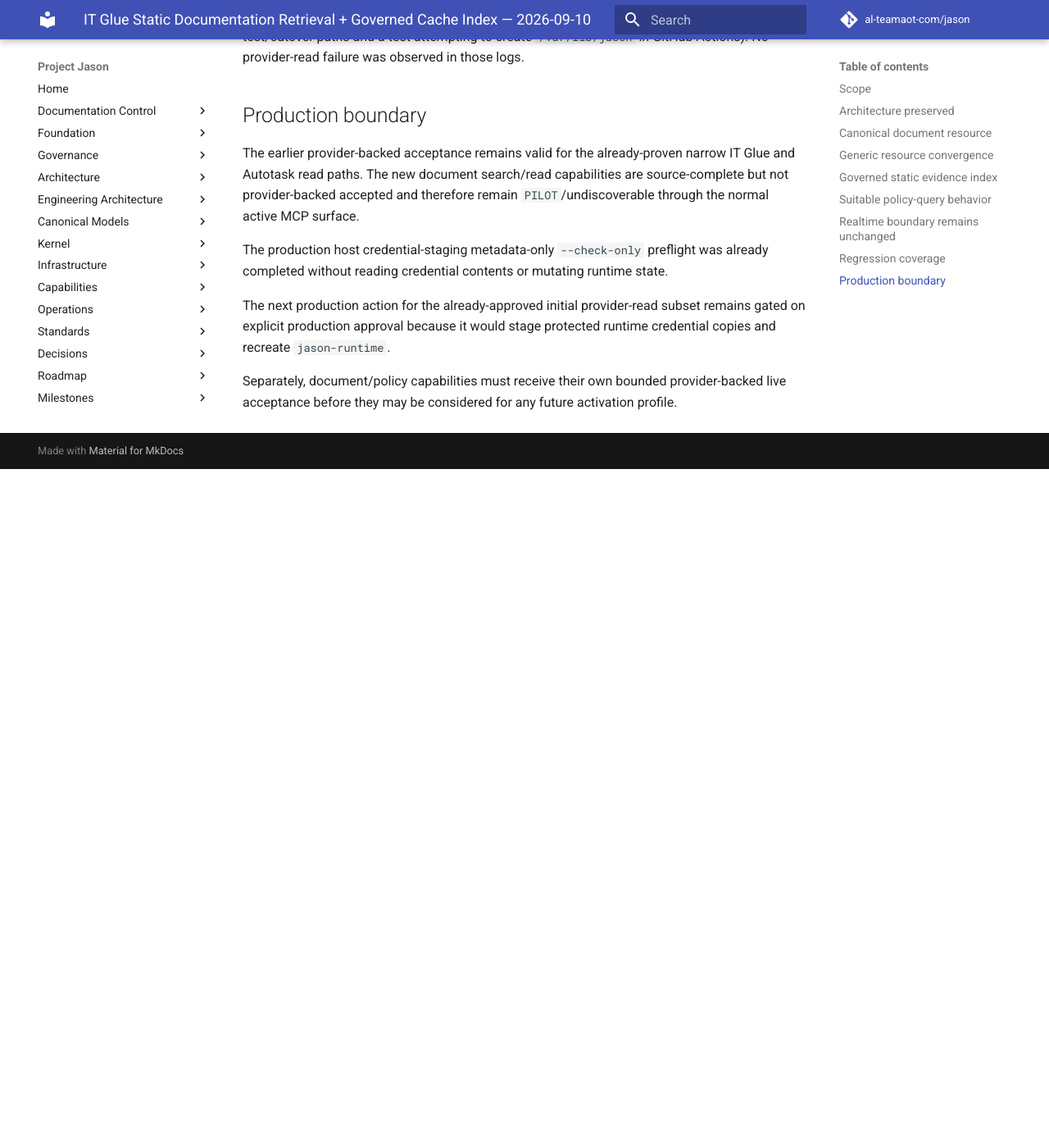
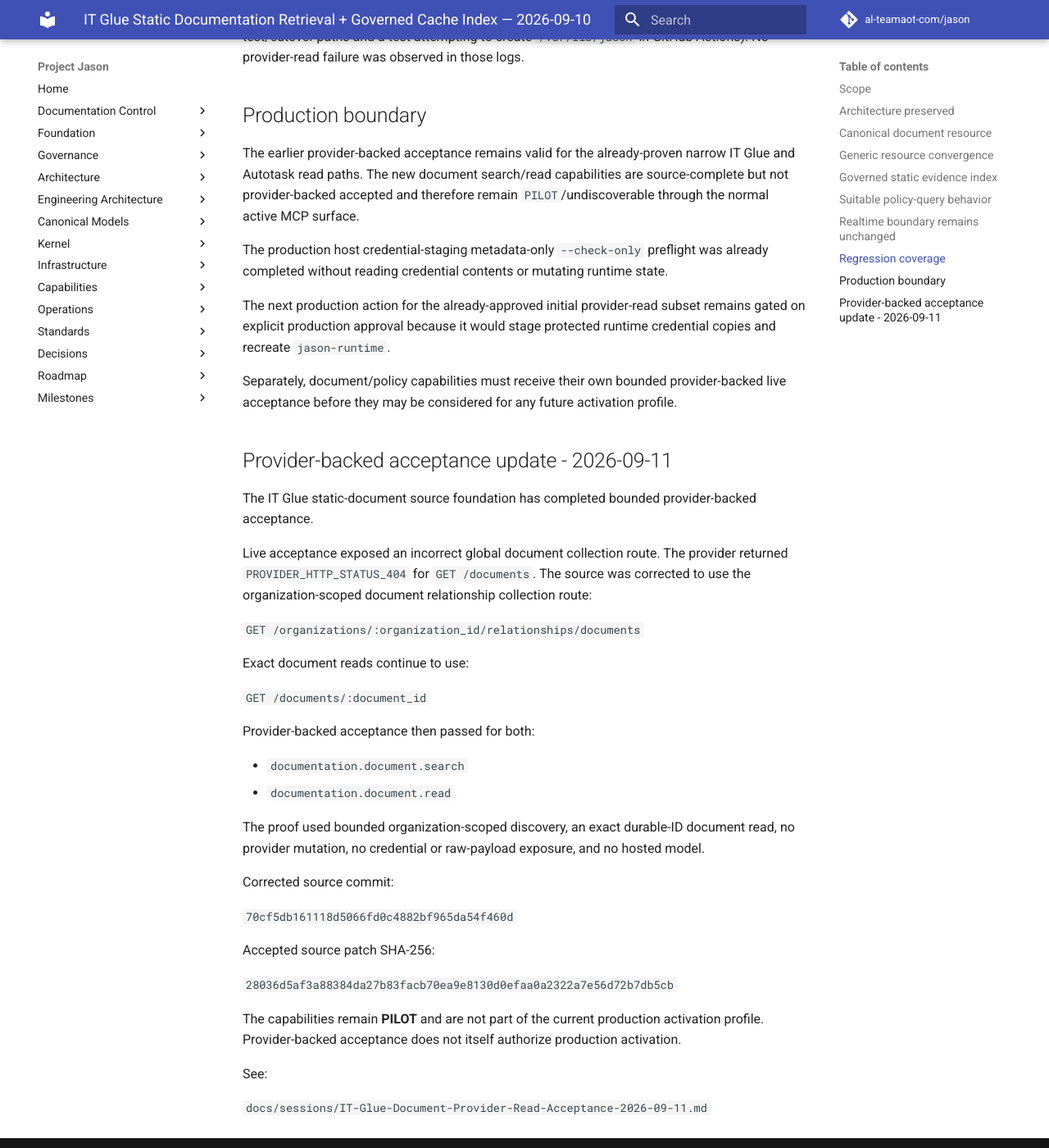
Before and after one commit to al-teamaot-com/jason, an MkDocs documentation site: the page built from docs/sessions/IT-Glue-Static-Documentation-Cache-Index-2026-09-10.md, in a window 1280 px wide and 1400 px high, scrolled down 3848 px. Shown: the whole window at 82% size. Built offline with MkDocs 1.6.1 and Material for MkDocs 9.7.7, drawn with Linux system fonts in a browser that asks for light colours; comment, search, counter and statistics services are not loaded; before the commit the page ends 4420 px from its top, so only the background shows below that.

Commit message:
Record IT Glue document provider acceptance

```diff
--- a/docs/sessions/IT-Glue-Static-Documentation-Cache-Index-2026-09-10.md
+++ b/docs/sessions/IT-Glue-Static-Documentation-Cache-Index-2026-09-10.md
@@ -126,3 +126,36 @@
 The next production action for the already-approved initial provider-read subset remains gated on explicit production approval because it would stage protected runtime credential copies and recreate `jason-runtime`.
 
 Separately, document/policy capabilities must receive their own bounded provider-backed live acceptance before they may be considered for any future activation profile.
+
+## Provider-backed acceptance update - 2026-09-11
+
+The IT Glue static-document source foundation has completed bounded provider-backed acceptance.
+
+Live acceptance exposed an incorrect global document collection route. The provider returned `PROVIDER_HTTP_STATUS_404` for `GET /documents`. The source was corrected to use the organization-scoped document relationship collection route:
+
+`GET /organizations/:organization_id/relationships/documents`
+
+Exact document reads continue to use:
+
+`GET /documents/:document_id`
+
+Provider-backed acceptance then passed for both:
+
+- `documentation.document.search`
+- `documentation.document.read`
+
+The proof used bounded organization-scoped discovery, an exact durable-ID document read, no provider mutation, no credential or raw-payload exposure, and no hosted model.
+
+Corrected source commit:
+
+`70cf5db161118d5066fd0c4882bf965da54f460d`
+
+Accepted source patch SHA-256:
+
+`28036d5af3a88384da27b83facb70ea9e8130d0efaa0a2322a7e56d72b7db5cb`
+
+The capabilities remain **PILOT** and are not part of the current production activation profile. Provider-backed acceptance does not itself authorize production activation.
+
+See:
+
+`docs/sessions/IT-Glue-Document-Provider-Read-Acceptance-2026-09-11.md`
```
Also changed, not shown: docs/sessions/IT-Glue-Document-Provider-Read-Acceptance-2026-09-11.md (added, +114 -0 lines).
